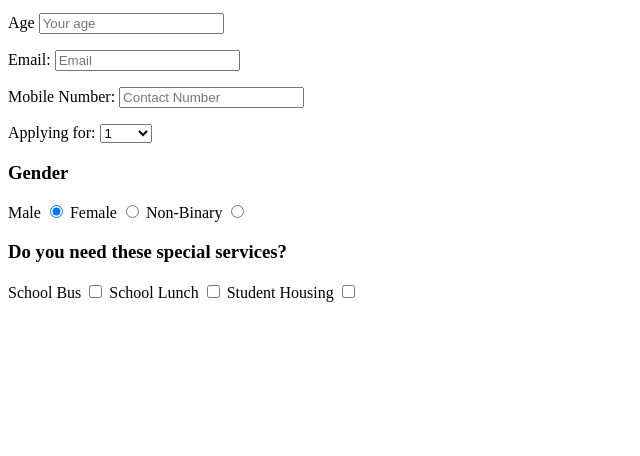
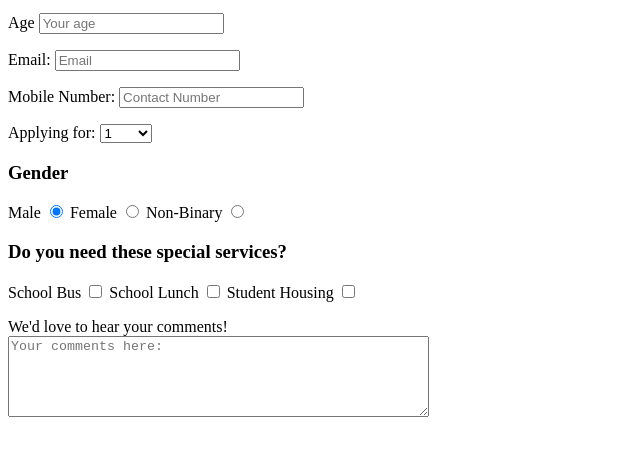
Before and after one commit to mfn1967/student-form, a plain HTML site: page index.html in a window 1280 px wide. Shown: the part 104-560 px from the top of the page, without its empty margins (0-640 px from the left). Drawn offline with Linux system fonts and the light colour scheme.

Commit message:
Add comments section

```diff
--- a/index.html
+++ b/index.html
@@ -61,7 +61,10 @@
         <label for="checkbox_housing">Student Housing</label>
         <input id="checkbox_housing" name="checkbox3" type="checkbox">
     </p>
-
+    <p>
+        <label for="textarea_comments">We'd love to hear your comments!</label><br>
+        <textarea id="textarea_comments" rows="5" cols="50" placeholder="Your comments here:"></textarea>
+    </p>
 </form>
 </body>
 </html>
```
